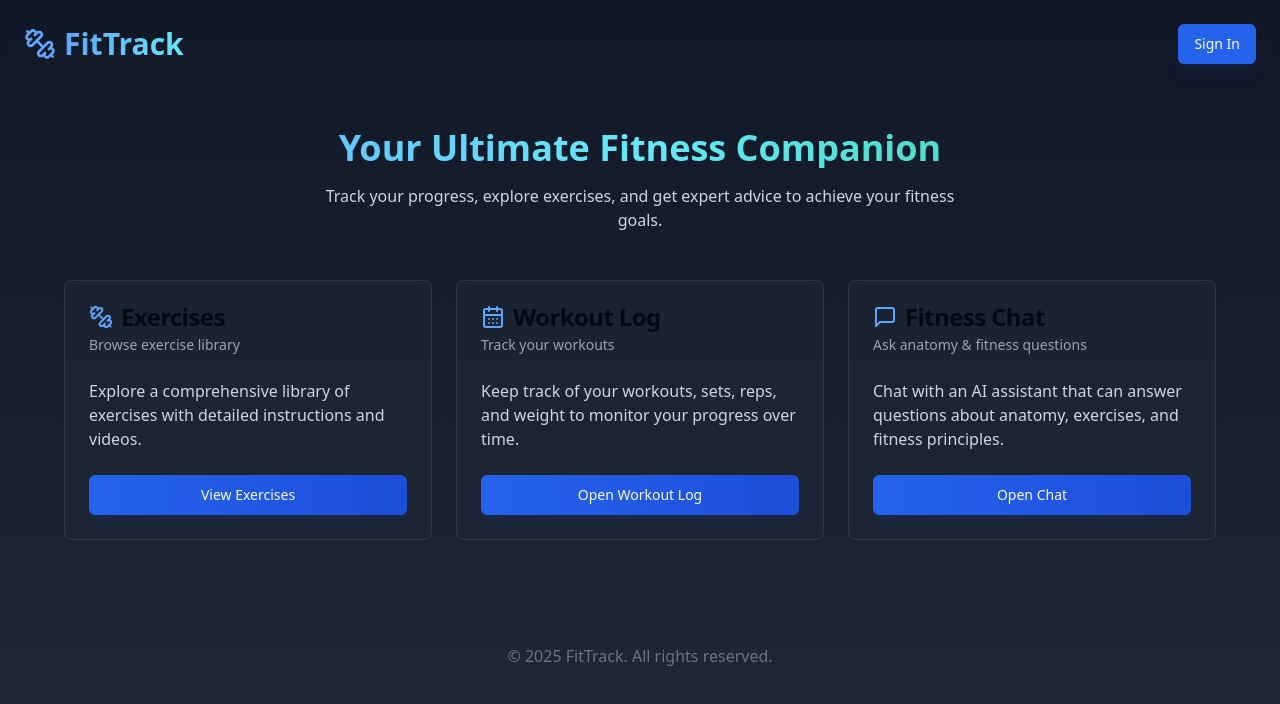
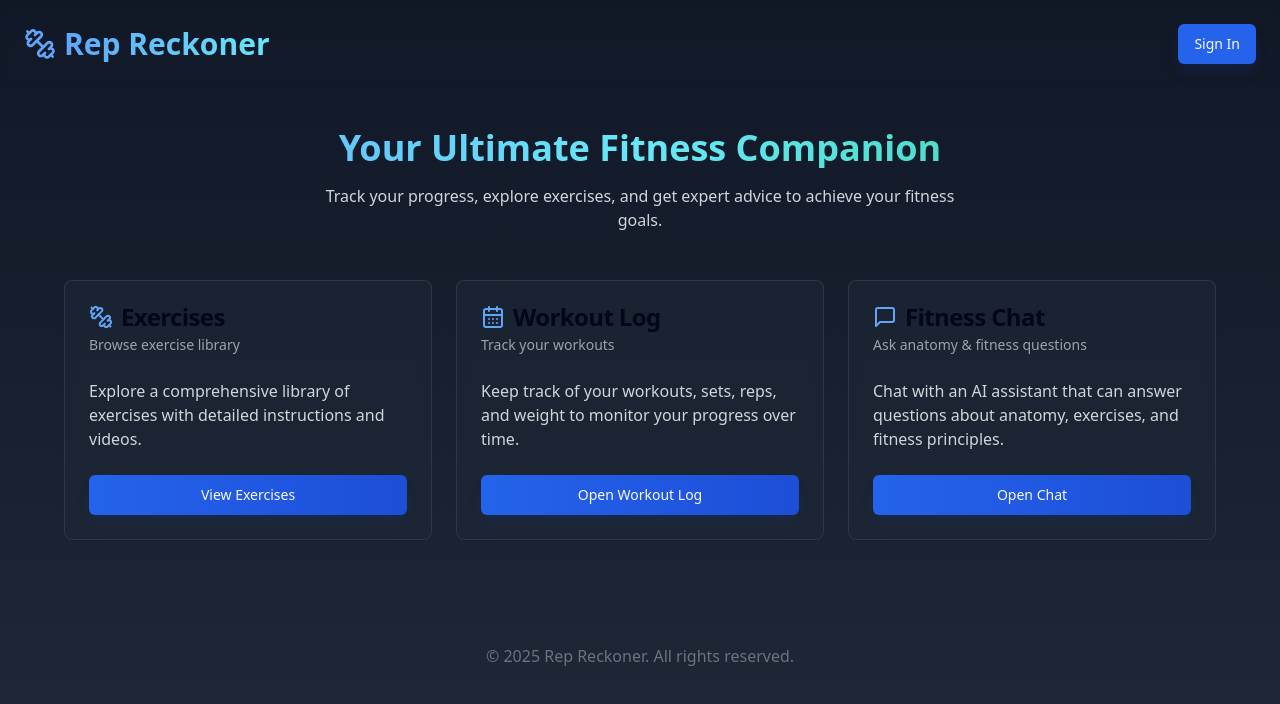
Before and after one commit to KerolosNader69/rep-reckoner, a React (Vite) app: page / in a window 1280 px wide. Shown: the top 704 px of the page. Built offline with nearby package versions, Linux system fonts and the light colour scheme.

Commit message:
Rename app to Rep Reckoner
The app name was changed from FitTrack to Rep Reckoner.

```diff
--- a/index.html
+++ b/index.html
@@ -1,9 +1,10 @@
+
 <!DOCTYPE html>
 <html lang="en">
   <head>
     <meta charset="UTF-8" />
     <meta name="viewport" content="width=device-width, initial-scale=1.0" />
-    <title>rep-reckoner</title>
+    <title>Rep Reckoner</title>
     <meta name="description" content="Lovable Generated Project" />
     <meta name="author" content="Lovable" />
     <meta property="og:image" content="/og-image.png" />
--- a/src/pages/Index.tsx
+++ b/src/pages/Index.tsx
@@ -47,7 +47,7 @@ const Index = () => {
       <header className="p-6 flex justify-between items-center backdrop-blur-sm">
         <div className="flex items-center gap-2">
           <Dumbbell className="text-blue-400 h-8 w-8" />
-          <h1 className="text-3xl font-bold bg-clip-text text-transparent bg-gradient-to-r from-blue-400 to-cyan-300">FitTrack</h1>
+          <h1 className="text-3xl font-bold bg-clip-text text-transparent bg-gradient-to-r from-blue-400 to-cyan-300">Rep Reckoner</h1>
         </div>
         <div className="flex gap-3">
           {user ? (
@@ -148,7 +148,7 @@ const Index = () => {
       </main>
 
       <footer className="p-6 text-center text-gray-500 mt-10">
-        <p>© {new Date().getFullYear()} FitTrack. All rights reserved.</p>
+        <p>© {new Date().getFullYear()} Rep Reckoner. All rights reserved.</p>
       </footer>
     </div>
   );
```
